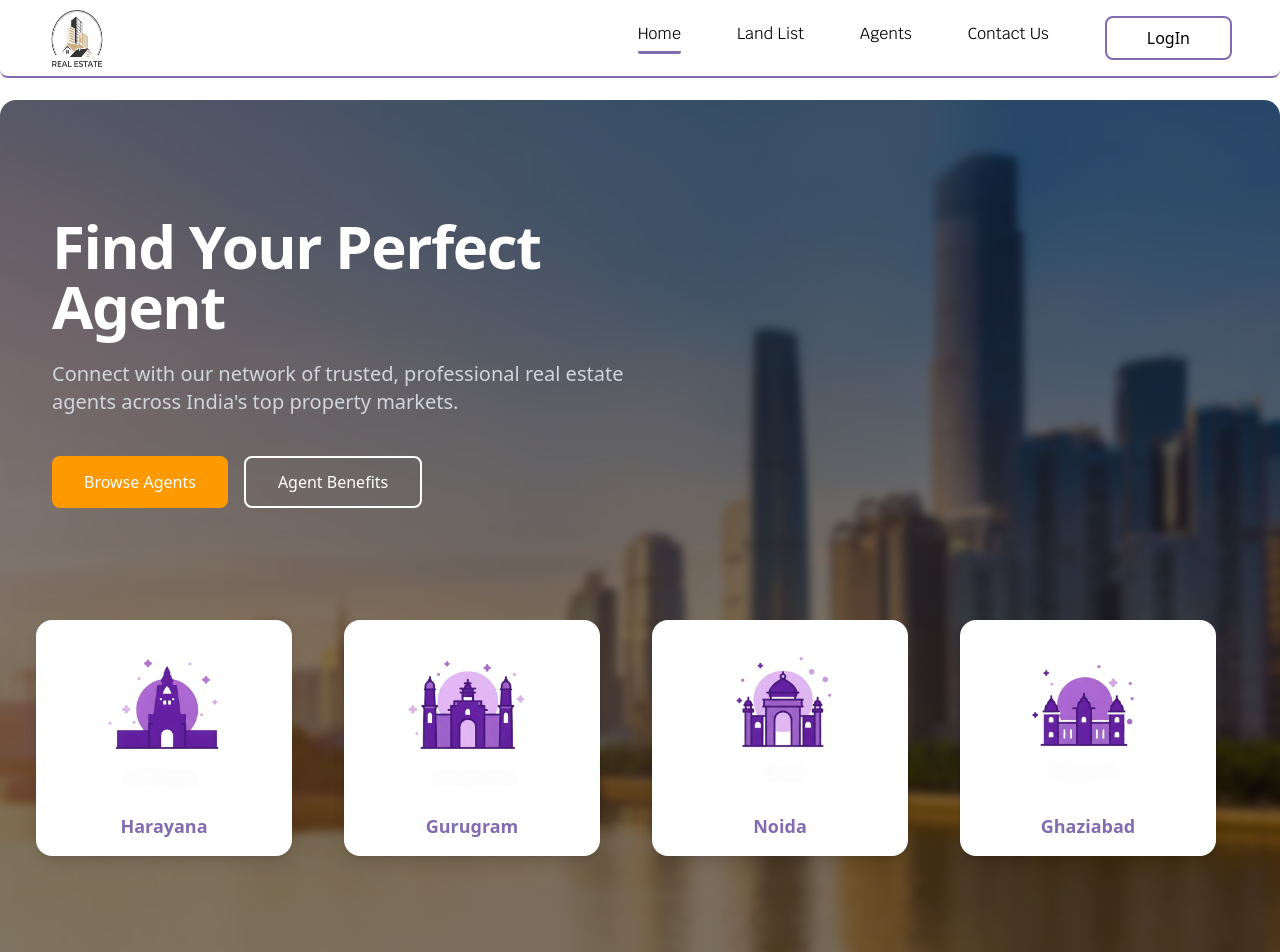
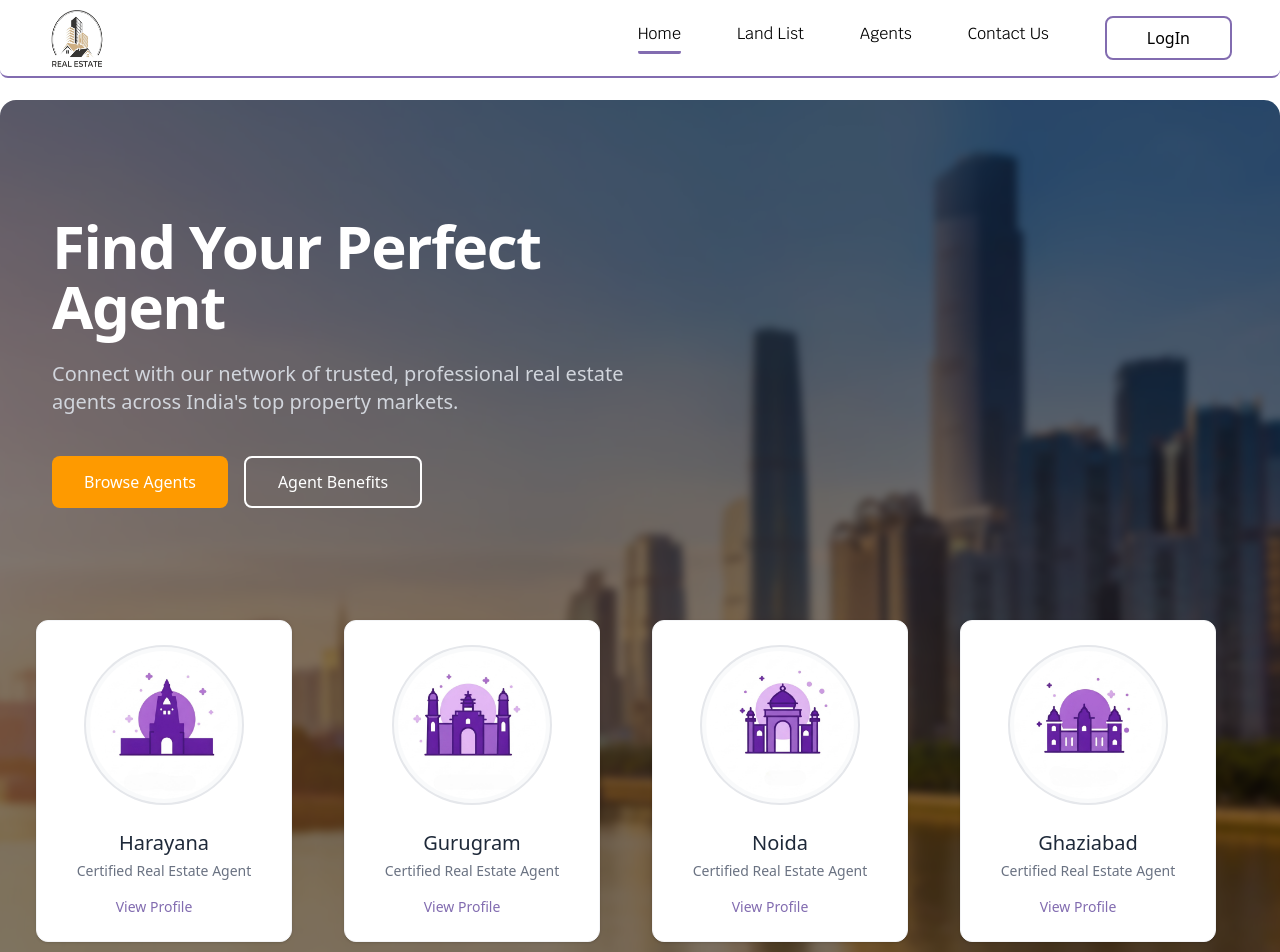
Before and after one commit to rajeev-the/Final_real_Estate, a React (Vite) app: page /agents in a window 1280 px wide. Shown: the top 952 px of the page. Built offline with nearby package versions, Linux system fonts and the light colour scheme.

Commit message:
update neww  Frontend

```diff
--- a/src/Pages/Home.jsx
+++ b/src/Pages/Home.jsx
@@ -88,19 +88,32 @@ const Home = ({agent}) => {
             {/* Tab Content */}
 
               {/* Image Cards - Wider desktop version */}
-    <div className='flex md:flex-row flex-nowrap overflow-x-auto gap-4 md:gap-8 w-full pb-4'>
+
+
+              <div className="relative w-full">
+  {/* Carousel Container */}
+  <div className='flex snap-x snap-mandatory overflow-x-auto scrollbar-hide gap-4 md:gap-6 w-full pb-6 px-4 sm:px-6'>
     {[ND, GZ, HR].map((img, index) => (
       <div
         key={index}
-          className='min-w-[85vw] md:min-w-0 h-[200px] md:h-[350px]  rounded-lg flex-shrink-0 md:w-[400px]    transition-all duration-300 transform hover:scale-105'
+        className='snap-center min-w-[85vw] xs:min-w-[70vw] sm:min-w-[50vw] md:min-w-[40vw] lg:min-w-[30vw] xl:min-w-[25vw] h-[180px] xs:h-[220px] sm:h-[280px] md:h-[350px] rounded-xl md:rounded-2xl flex-shrink-0 transition-all duration-300 hover:scale-[1.02] shadow-md hover:shadow-lg overflow-hidden'
       >
         <img
-            className='h-full w-full rounded-lg object-cover'
+          className='h-full w-full object-cover hover:scale-105 transition-transform duration-500'
           src={img}
-            alt={`Card ${index + 1}`}
+          alt={`Featured Property ${index + 1}`}
+          loading="lazy"
         />
+        {/* Optional overlay with text */}
+
       </div>
     ))}
+  </div>
+
+  {/* Scroll hint for mobile */}
+  <div className="md:hidden flex justify-center mt-2">
+    <div className="w-8 h-1.5 bg-gray-300 rounded-full"></div>
+  </div>
 </div>
 
 
--- a/src/componets/BoxAgent.jsx
+++ b/src/componets/BoxAgent.jsx
@@ -8,11 +8,42 @@ const BoxAgent = ({ image, text }) => {
 
 
   return (
-    <Link to={`/agents/${text}`} className="bg-white rounded-2xl shadow-lg p-4 flex flex-col items-center w-full sm:w-64     transform transition duration-300 hover:scale-105 hover:shadow-2xl">
-    <div className="w-40 h-40   flex items-center justify-center">
-      <img src={image} alt={text} className="object-contain w-full h-full" />
+    <Link
+    to={`/agents/${text}`}
+    className="bg-white rounded-xl shadow-sm hover:shadow-md border border-gray-100 p-6 flex flex-col items-center w-full sm:w-64 transform transition-all duration-300 hover:-translate-y-1 hover:shadow-lg group"
+  >
+    {/* Image container with elegant frame */}
+    <div className="w-40 h-40 rounded-full bg-gray-50 p-1 border-2 border-gray-200 group-hover:border-[#826CB0] transition-colors duration-300 flex items-center justify-center overflow-hidden">
+      <img
+        src={image}
+        alt={text}
+        className="object-cover w-full h-full rounded-full"
+      />
     </div>
-    <p className="text-lg font-semibold text-[#826CB0] mt-4">{text}</p>
+
+    {/* Text content with refined typography */}
+    <div className="mt-6 text-center">
+      <p className="text-xl font-medium text-gray-800 group-hover:text-[#826CB0] transition-colors duration-300">
+        {text}
+      </p>
+      <p className="text-sm text-gray-500 mt-1">
+        Certified Real Estate Agent
+      </p>
+    </div>
+
+    {/* Subtle hover indicator */}
+    <div className="mt-4 flex items-center">
+      <span className="text-sm text-[#826CB0] font-medium">View Profile</span>
+      <svg
+        className="w-4 h-4 ml-1 text-[#826CB0] opacity-0 group-hover:opacity-100 transition-opacity duration-300"
+        fill="none"
+        stroke="currentColor"
+        viewBox="0 0 24 24"
+        xmlns="http://www.w3.org/2000/svg"
+      >
+        <path strokeLinecap="round" strokeLinejoin="round" strokeWidth={2} d="M9 5l7 7-7 7" />
+      </svg>
+    </div>
   </Link>
   )
 }
```
Lines whose indentation alone changed are shown as unchanged.
